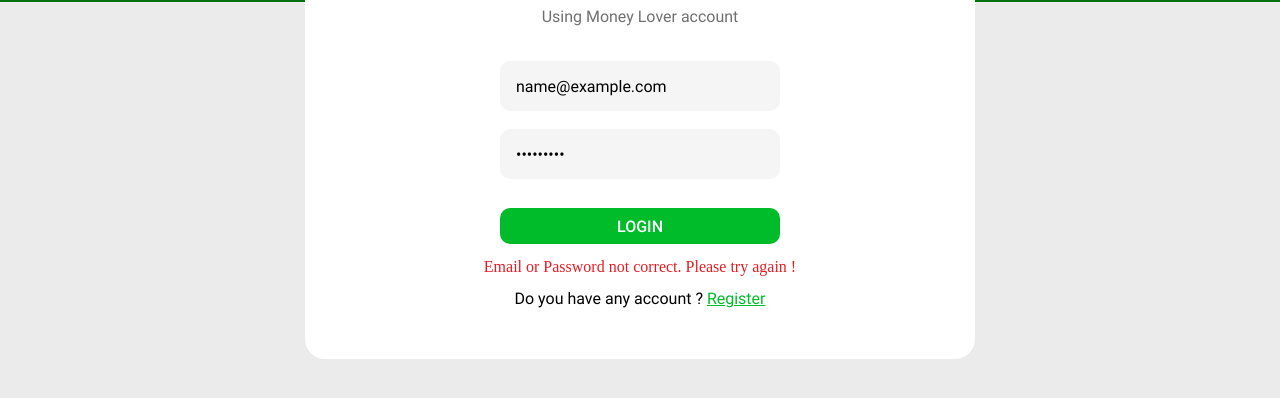
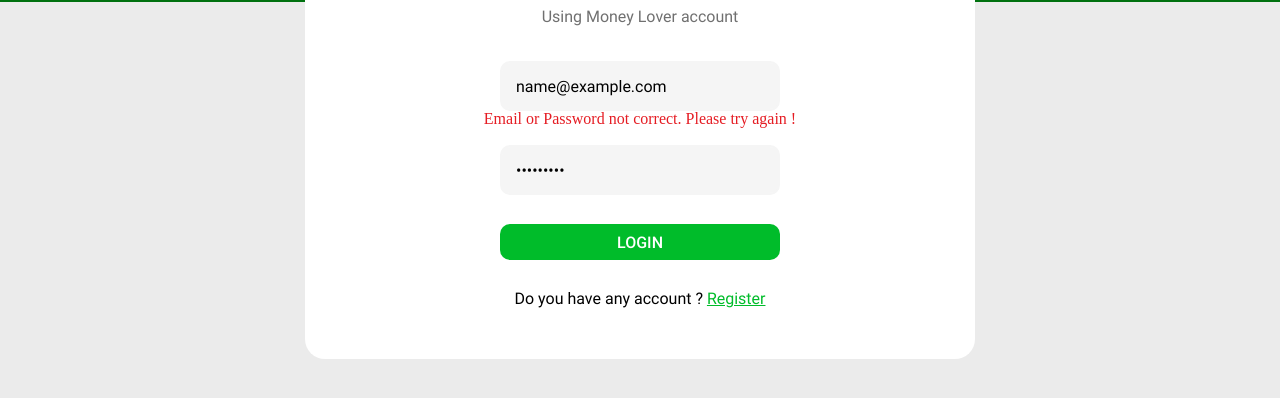
Before and after one commit to HoangLiarPhuongLe/javascript__training, a website built with Parcel: page src/login.html in a window 1280 px wide. Both pictures are taken after typing "name@example.com", "Sample123" into the empty fields and a click on the button "LOGIN". Shown: the part 312-710 px from the top of the page. Built offline with nearby package versions, Linux system fonts and the light colour scheme; data requests are answered from the project's data file.

```diff
--- a/package.json
+++ b/package.json
@@ -4,10 +4,10 @@
     "build": "parcel build src/login.html"
   },
   "dependencies": {
-    "json-server": "^0.17.3",
     "uuid": "^9.0.0"
   },
   "devDependencies": {
+    "json-server": "^0.17.3",
     "parcel": "^2.9.3"
   }
 }
--- a/src/javascripts/app.js
+++ b/src/javascripts/app.js
@@ -2,13 +2,8 @@
 import AccountService from "./services/accountService";
 import LoginView from "./views/loginView";
 
-class App {
-    constructor(){}
-
-    start(){
-         const loginController = new LoginController(new AccountService(), new LoginView());
-         loginController.init();
-    }
-}
-
-export default App;
+    document.addEventListener("DOMContentLoaded", () => {
+      const loginController = new LoginController(new AccountService(), new LoginView());
+      loginController.init();
+      console.log('app.js')
+});
--- /dev/null
+++ b/src/javascripts/constants/config.js
@@ -0,0 +1,4 @@
+export const REGEX = {
+    EMAIL: /^[^\s@]+@[^\s@]+\.[^\s@]+$/,
+    PASSWORD: /^.{8,}$/
+}
--- a/src/javascripts/constants/constant.js
+++ b/src/javascripts/constants/message.js
@@ -8,8 +8,3 @@
 export const ERROR_MESSAGE = {
     ERROR_CREDENTIALS: "Email or Password not correct. Please try again !"
 }
-
-export const REGEX = {
-    EMAIL: /^[^\s@]+@[^\s@]+\.[^\s@]+$/,
-    PASSWORD: /^.{8,}$/
-}
--- a/src/javascripts/controllers/loginController.js
+++ b/src/javascripts/controllers/loginController.js
@@ -5,7 +5,7 @@
     }
 
     init = () => {
-        this.view.addEventLogin(this.service.isRequired, this.service.isValidForm, this.service.isValidAccount);
+        this.view.addEventLogin(this.service.isValidAccount);
     }
 }
 
--- /dev/null
+++ b/src/javascripts/helpers/validationForm.js
@@ -0,0 +1,17 @@
+import { REGEX } from "../constants/config";
+
+
+export const isRequired = (data) => {
+    for (const key in data) {
+        if (data[key].toString().trim() === "") {
+          return false;
+        }
+    }
+    return true;
+}
+
+export const isValidForm = ({email, password}) => {
+    const isEmailValid = REGEX.EMAIL.test(email);
+    const isPasswordValid = REGEX.PASSWORD.test(password);
+    return isEmailValid && isPasswordValid;
+}
--- a/src/javascripts/main.js
+++ /dev/null
@@ -1,7 +0,0 @@
-import  App  from "./app";
-
-// Sure that scripts called after DOM loaded
-document.addEventListener("DOMContentLoaded", () => {
-    const myApp = new App();
-    myApp.start();
-});
--- a/src/javascripts/services/accountService.js
+++ b/src/javascripts/services/accountService.js
@@ -1,7 +1,7 @@
 import { API_BASE_URL } from "../constants/urls";
 import Account from "../models/accountModel";
 import ApiService from "./apiService";
-import { REGEX } from "../constants/constant";
+import { REGEX } from "../constants/config";
 
 class AccountService{
     constructor(){
@@ -24,25 +24,6 @@
         return data.map((account) => new Account(account));
     }
 
-    isRequired = (data) => {
-        for (const key in data) {
-            if (data[key].toString().trim() === "") {
-              return false;
-            }
-        }
-
-        return true;
-    }
-
-    isValidForm = ({email, password}) => {
-
-        const isEmailValid = REGEX.EMAIL.test(email);
-        const isPasswordValid = REGEX.PASSWORD.test(password);
-
-
-        return isEmailValid && isPasswordValid;
-    }
-
     /**
     * Method to check if the provided account credentials are valid.
     * @param {Object} - An object containing account credentials (email and password).
--- a/src/javascripts/views/loginView.js
+++ b/src/javascripts/views/loginView.js
@@ -1,4 +1,5 @@
-import { MESSAGE,ERROR_MESSAGE } from "../constants/constant";
+import { MESSAGE, ERROR_MESSAGE } from "../constants/message";
+import { isRequired, isValidForm } from "../helpers/validationForm";
 
 class LoginView{
 
@@ -8,7 +9,7 @@
     }
 
     //----- EVENT LISTENER -----//
-    addEventLogin = (isRequired, isValidForm, isValidAccount) => {
+    addEventLogin = (isValidAccount) => {
         this.buttonElement?.addEventListener("click", async(e)=>{
             e.preventDefault();
 
@@ -17,41 +18,38 @@
                 password: this.loginForm.password.value,
             }
 
-            const emailInput = document.getElementById("email");
-            const emailError = emailInput.nextElementSibling;
-            const passwordInput = document.getElementById("password");
-            const passwordError = passwordInput.nextElementSibling;
-            const buttonSubmit = document.getElementById("buttonSubmitLogin");
-            const errorCredentials = buttonSubmit.nextElementSibling;
+            const emailError = document.querySelector(".error-email");
+            const passwordError = document.querySelector(".error-password");
+            const errorCredentials = document.querySelector(".error-credentials");
 
-            if (isRequired(accountInput)) {
-                passwordError.textContent = "";
+            const errorMessages = [];
 
-                if(isValidForm(accountInput))
-                {
-                  emailError.textContent = "";
-
-                  if (isValidAccount(accountInput))
-                  {
-                    window.location.href = 'home.html';
-                  }
-                  else {
-                    errorCredentials.classList.add("error-message");
-                    errorCredentials.textContent = ERROR_MESSAGE.ERROR_CREDENTIALS;
-                  }
-                }
-                else {
-                  emailError.classList.add("error-message");
-                  emailError.textContent =  MESSAGE.INVALID_EMAIL;
-                }
+            if (!isRequired(accountInput)){
+              errorMessages.push(MESSAGE.EMAIL_REQUIRED, MESSAGE.PASSWORD_REQUIRED);
+            }
+            else if (!isValidForm(accountInput)){
+              errorMessages.push(MESSAGE.INVALID_EMAIL);
+            }
+            else if (!isValidAccount(accountInput)){
+              errorMessages.push(ERROR_MESSAGE.ERROR_CREDENTIALS);
             }
             else {
-              emailError.classList.add("error-message");
-              emailError.textContent = MESSAGE.EMAIL_REQUIRED;
-              passwordError.classList.add("error-message");
-              passwordError.textContent = MESSAGE.PASSWORD_REQUIRED;
+              window.location.href = 'home.html';
             }
 
+            displayErrors(errorMessages);
+
+            function displayErrors(messages) {
+              emailError.classList.remove("error-message");
+              emailError.textContent = "";
+              passwordError.classList.remove("error-message");
+              passwordError.textContent = "";
+              messages.forEach((message, index) => {
+                const element = index === 0 ? emailError : passwordError;
+                element.classList.add("error-message");
+                element.textContent = message;
+              });
+            }
         })
     }
 }
--- a/src/login.html
+++ b/src/login.html
@@ -15,15 +15,15 @@
         <h1 class="login-form-title"> Log In </h1>
         <p class="login-form-description">Using Money Lover account </p>
         <input id="email" type="email" name="email" placeholder="Email" class="login-form-input" required />
-        <p></p>
+        <p class="error-email"></p>
         <input id="password" type="password" name="password" placeholder="Password" class="login-form-input" required />
-        <p></p>
+        <p class="error-password"></p>
         <button id="buttonSubmitLogin" type="submit" class="login-form-button"> Login </button>
-        <p></p>
+        <p class="error-credentials"></p>
         <p class="login-form-redirect"> Do you have any account ? <a href="/" class="sign-up">Register</a> </p>
       </form>
     </div>
   </div>
-  <script type="module" src="./javascripts/main.js"></script>
+  <script type="module" src="./javascripts/app.js"></script>
 </body>
 </html>
```
Also changed, not shown: src/javascripts/constants/urls.js (line endings or trailing spaces), src/json-server/db.json (line endings or trailing spaces).
